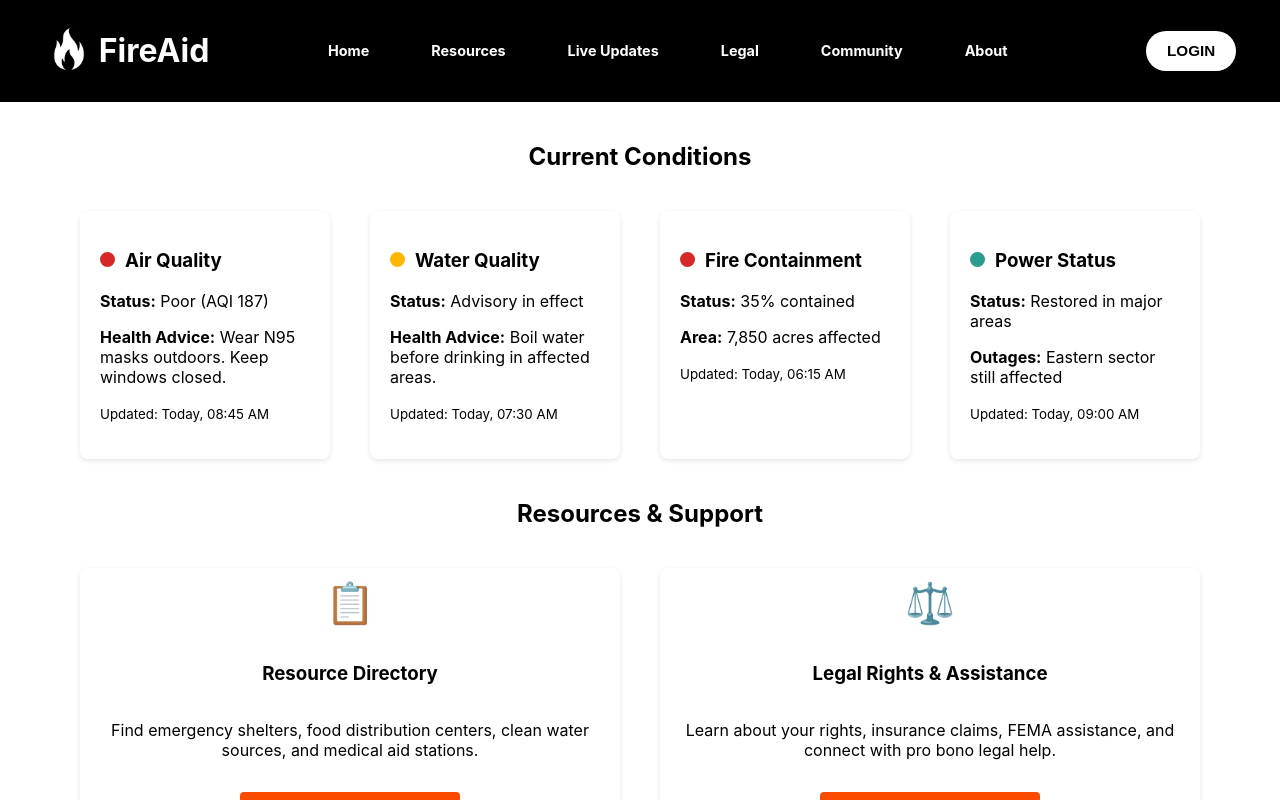
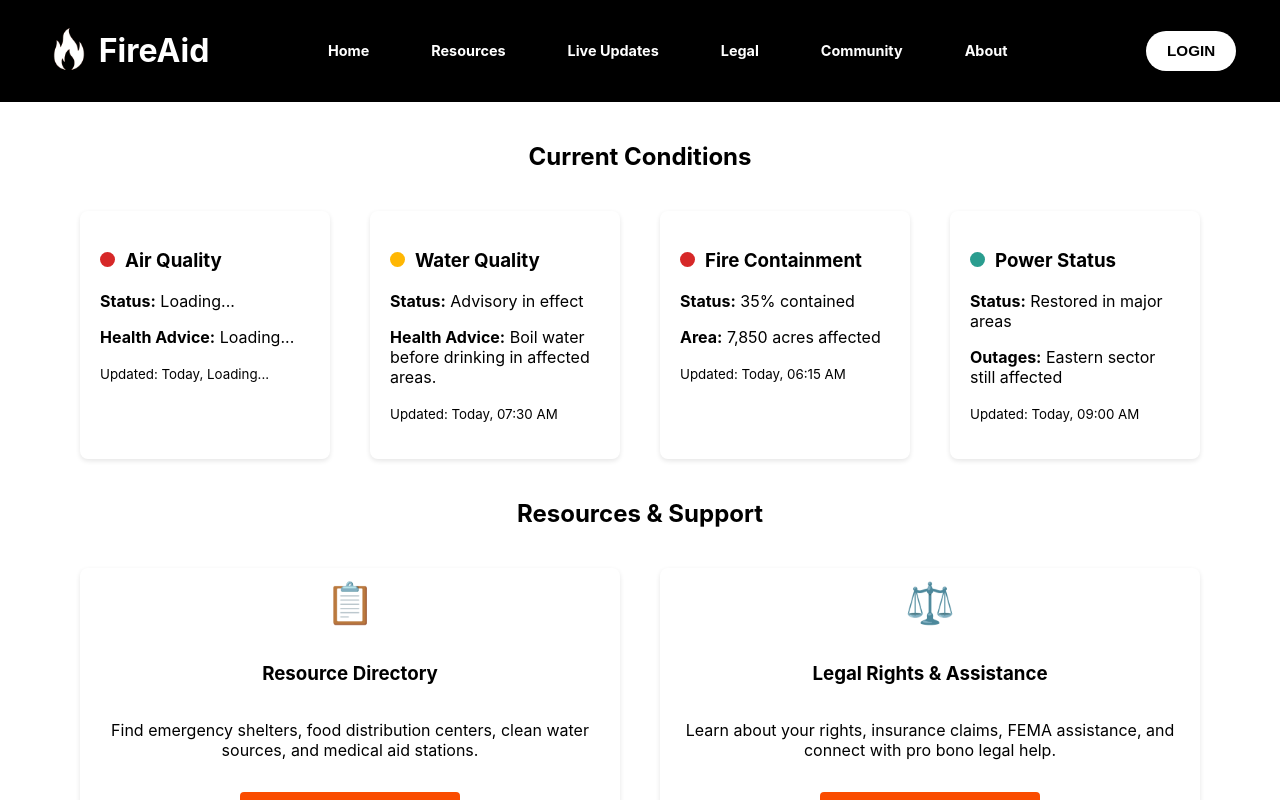
Before and after one commit to andrealfaro/cs160-teamX, a React (Create React App) app in the folder react-app/: page / in a window 1280 px wide. Shown: the top 800 px of the page. Built offline with nearby package versions, Linux system fonts and the light colour scheme; no server answers.

Commit message:
call api to update aqi on home page

```diff
--- a/react-app/src/pages/HomePage.js
+++ b/react-app/src/pages/HomePage.js
@@ -1,10 +1,40 @@
-import React from 'react';
+import React, { useEffect, useState } from 'react';
 import { Link } from 'react-router-dom';
 import Header from '../components/Header';
 import Footer from '../components/Footer';
 import '../styles/home.css';
 
 function HomePage() {
+    const [airState, airFunc] = useState(null);
+    useEffect(() => {
+        if (navigator.geolocation) {
+            navigator.geolocation.getCurrentPosition((currPos) => {
+                const lat = currPos.coords.latitude;
+                const lon = currPos.coords.longitude;
+                const apiKey = "a05610bc6dd9531e9c80d075e39ca6fc";
+                const url = `http://api.openweathermap.org/data/2.5/air_pollution?lat=${lat}&lon=${lon}&appid=${apiKey}`;
+
+                fetch (url)
+                    .then((data) => {
+                    return data.json();
+                })
+                .then((json) => {
+                    const currAQI = json.list[0].main.aqi;
+                    const aqiDesc = ["Good", "Fair", "Moderate", "Poor", "Very Poor"];
+                    const advice = ["No precautions.", "No precautions.", "Limit outdoor activity and close windows.",
+                        "Wear N95 masks, do not go outdoors, and close windows.", "Wear N95 masks, do not go outdoors, and close windows."];
+                    airFunc({
+                        val: currAQI,
+                        desc: aqiDesc[currAQI - 1],
+                        updated: new Date().toLocaleTimeString(),
+                        advice: advice[currAQI - 1]
+                    });
+                });
+                // here
+            })
+        }
+    }, []);
+
     return (
         <div className='main-container'>
             <Header />
@@ -17,9 +47,9 @@ function HomePage() {
                                 <span className="status-indicator status-poor"></span>
                                 Air Quality
                             </h3>
-                            <p className='status'><strong>Status:</strong> Poor (AQI 187)</p>
-                            <p className='advice'><strong>Health Advice:</strong> Wear N95 masks outdoors. Keep windows closed.</p>
-                            <p className='updated'><small>Updated: Today, 08:45 AM</small></p>
+                            <p className='status'><strong>Status:</strong> {airState ? airState.desc: 'Loading...'} </p>
+                            <p className='advice'><strong>Health Advice:</strong> {airState ? airState.advice: 'Loading...'} </p>
+                            <p className='updated'><small>Updated: Today, {airState ? airState.updated: 'Loading...'} </small></p>
                         </div>
                         <div className='condition-card' id='water'>
                             <h3>
```
